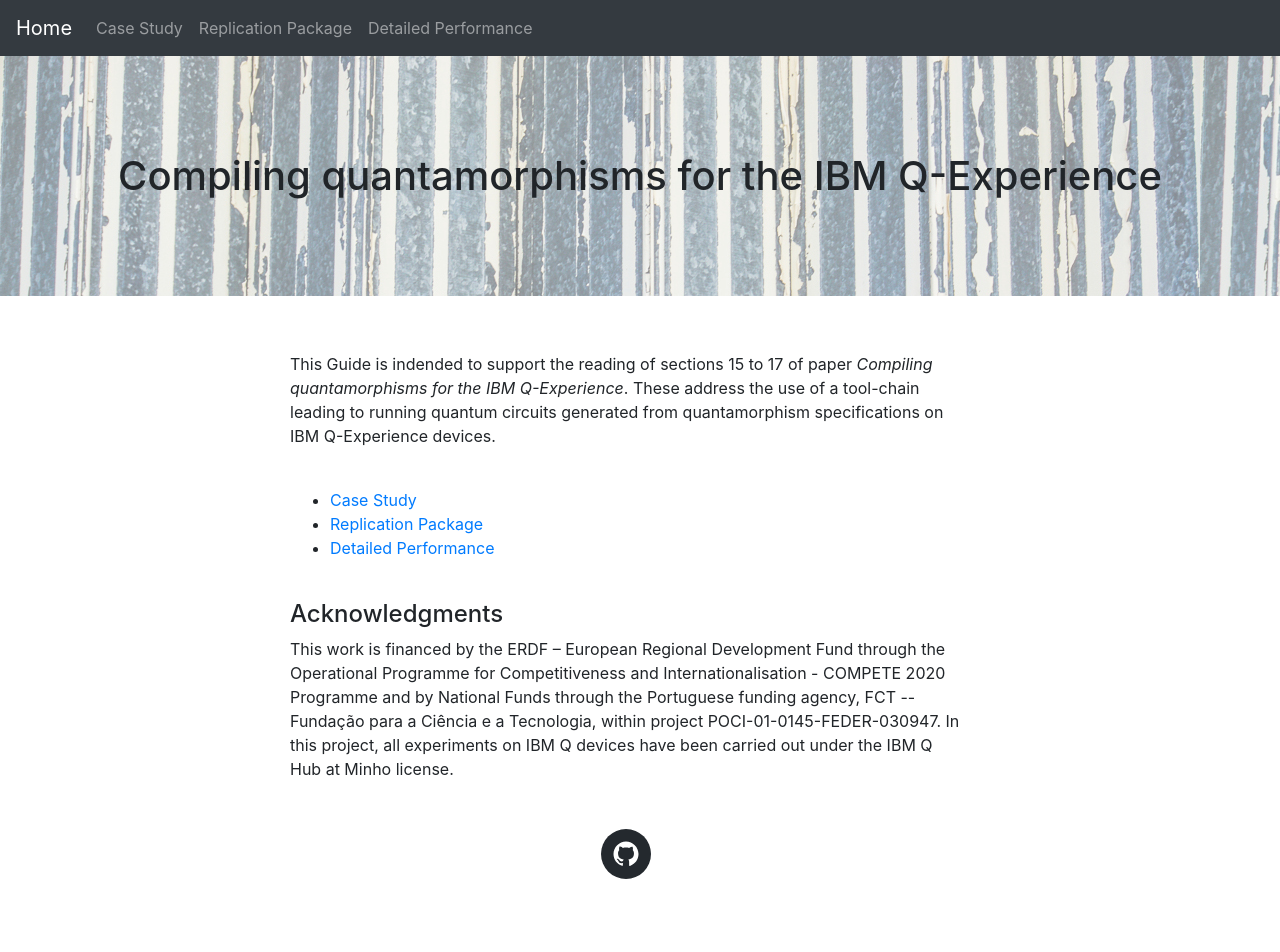
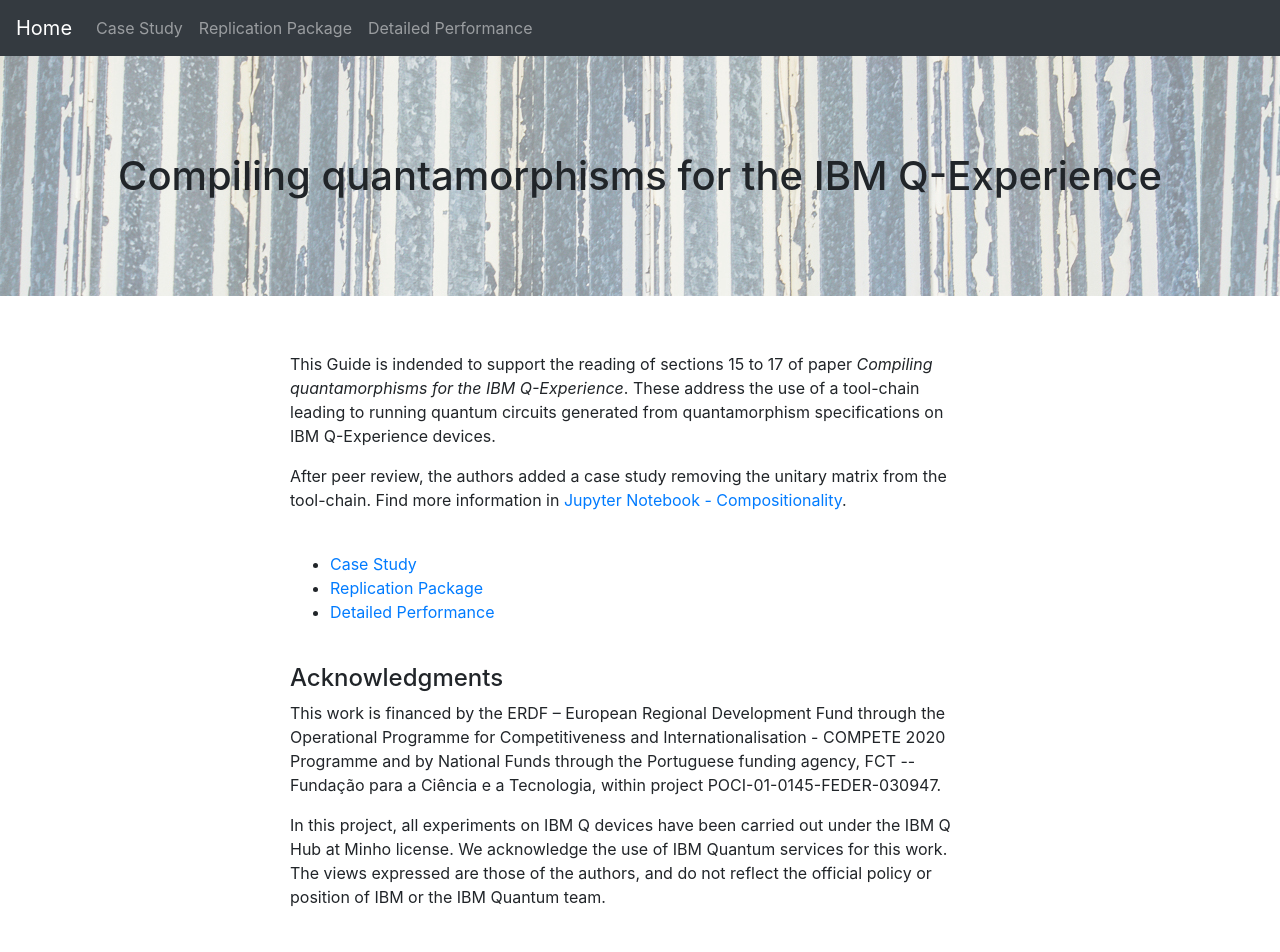
Before and after one commit to AnaNeri/quantamorphismsGuide, a React (Create React App) app: page / in a window 1280 px wide. Shown: the top 952 px of the page. Built offline with nearby package versions, Linux system fonts and the light colour scheme.

Commit message:
Update HomePage.js

```diff
--- a/src/containers/HomePage.js
+++ b/src/containers/HomePage.js
@@ -18,6 +18,9 @@
         <p>
         This Guide is indended to support the reading of sections 15 to 17 of paper <i>Compiling quantamorphisms for the IBM Q-Experience</i>. These address the use of a tool-chain leading to running quantum circuits generated from quantamorphism specifications on IBM Q-Experience devices.
         </p>
+        <p>
+        After peer review, the authors added a case study removing the unitary matrix from the tool-chain. Find more information in <a href="" target="_blank" rel="noopener noreferrer">Jupyter Notebook - Compositionality</a>.
+        </p>
 
         <br/>
         <ul>
@@ -28,9 +31,13 @@
 
         <br/>
         <h4>Acknowledgments</h4>
-        This work is financed by the ERDF – European Regional Development Fund through the Operational Programme for Competitiveness and Internationalisation - COMPETE 2020 Programme and by National Funds through the Portuguese funding agency, FCT -- Fundação para a Ciência e a Tecnologia, within project POCI-01-0145-FEDER-030947.
-    	In this project, all experiments on IBM Q devices have been carried out under the IBM Q Hub at Minho license.
-    	<br/>
+        <p>This work is financed by the ERDF – European Regional Development Fund through the Operational Programme for Competitiveness and Internationalisation - COMPETE 2020 Programme and by National Funds through the Portuguese funding agency, FCT -- Fundação para a Ciência e a Tecnologia, within project POCI-01-0145-FEDER-030947.
+    	  </p>
+        <p>
+        In this project, all experiments on IBM Q devices have been carried out under the IBM Q Hub at Minho license.
+    	  We acknowledge the use of IBM Quantum services for this work. The views expressed are those of the authors, and do not reflect the official policy or position of IBM or the IBM Quantum team.
+        </p>
+      <br/>
     	<br/>
     	<br/>
     	<center><SocialIcon url="https://github.com/AnaNeri/quantamorphismsGuide"/></center>
```
